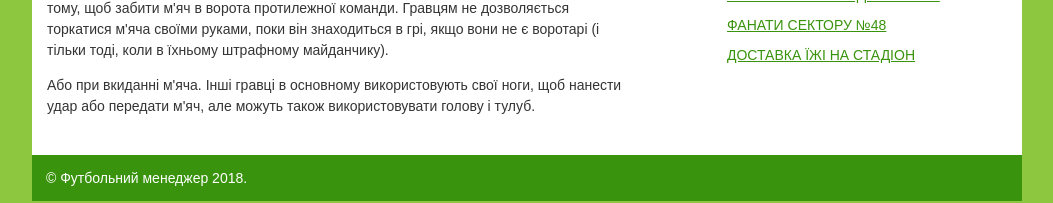
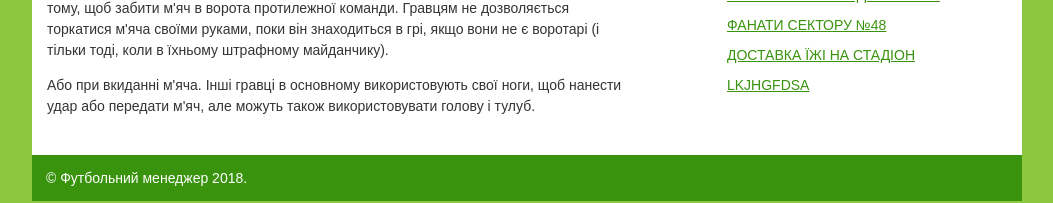
Before and after one commit to ilysha10/bandit, a plain HTML site: page index.html in a window 1280 px wide. Shown: the part 526-729 px from the top of the page, without its empty margins (113-1166 px from the left). Drawn offline with Linux system fonts and the light colour scheme.

Commit message:
second commit

```diff
--- a/index.html
+++ b/index.html
@@ -42,6 +42,7 @@
                     <li><a href="#">Приватний менеджер Вася</a></li>
                     <li><a href="#"> Фанати сектору №48</a></li>
                     <li><a href="#">Доставка їжі на стадіон</a></li>
+                    <li><a href="#">lkjhgfdsa</a></li>
                 </ul>
             </div>
         </div>
```
